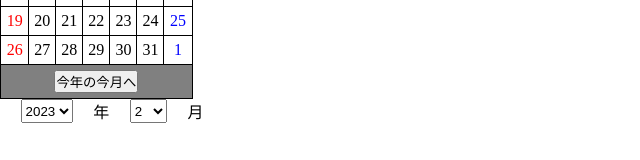
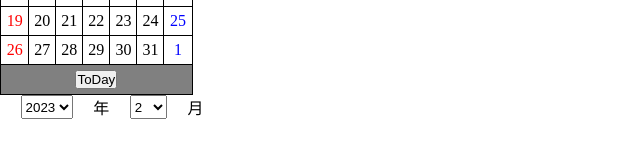
Before and after one commit to TOSHITATSU/MNcalendar, a plain HTML site: page index.html in a window 1280 px wide. Shown: the part 151-311 px from the top of the page, without its empty margins (0-640 px from the left). Drawn offline with Linux system fonts and the light colour scheme.

Commit message:
first commit

```diff
--- a/index.html
+++ b/index.html
@@ -25,7 +25,7 @@
 
     <tfoot>
       <tr>
-        <td id="today" colspan="7"><button>今年の今月へ</button></td>
+        <td id="today" colspan="7"><button>ToDay</button></td>
       </tr>
     </tfoot>
   </table>
```
